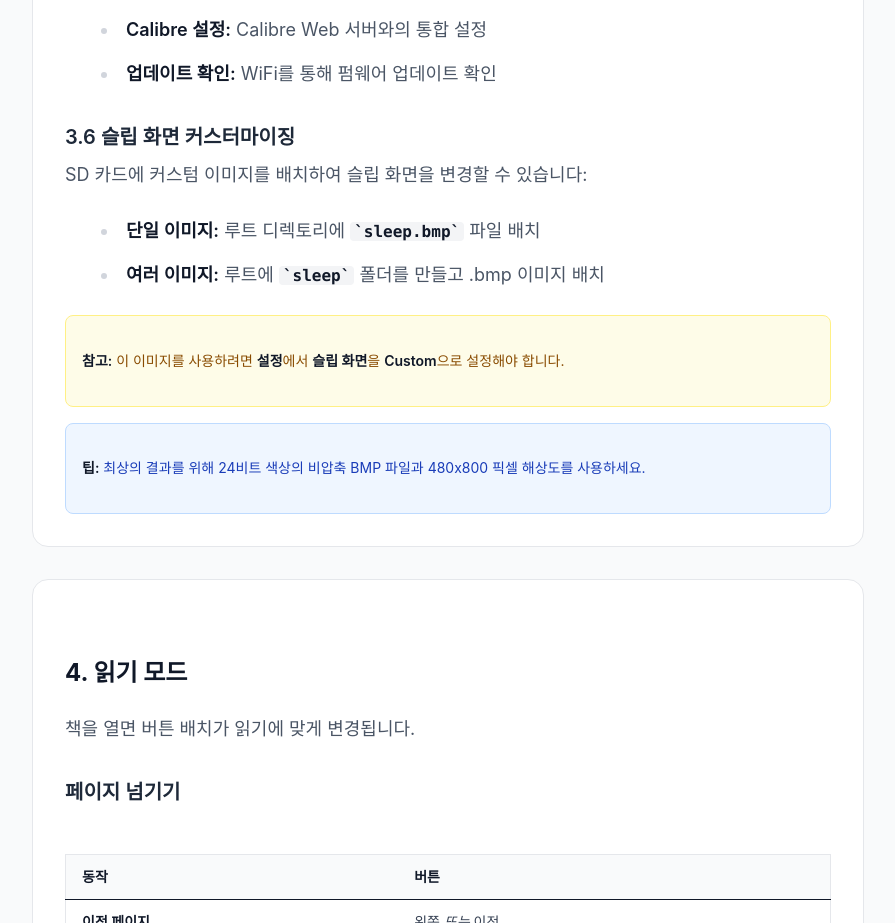
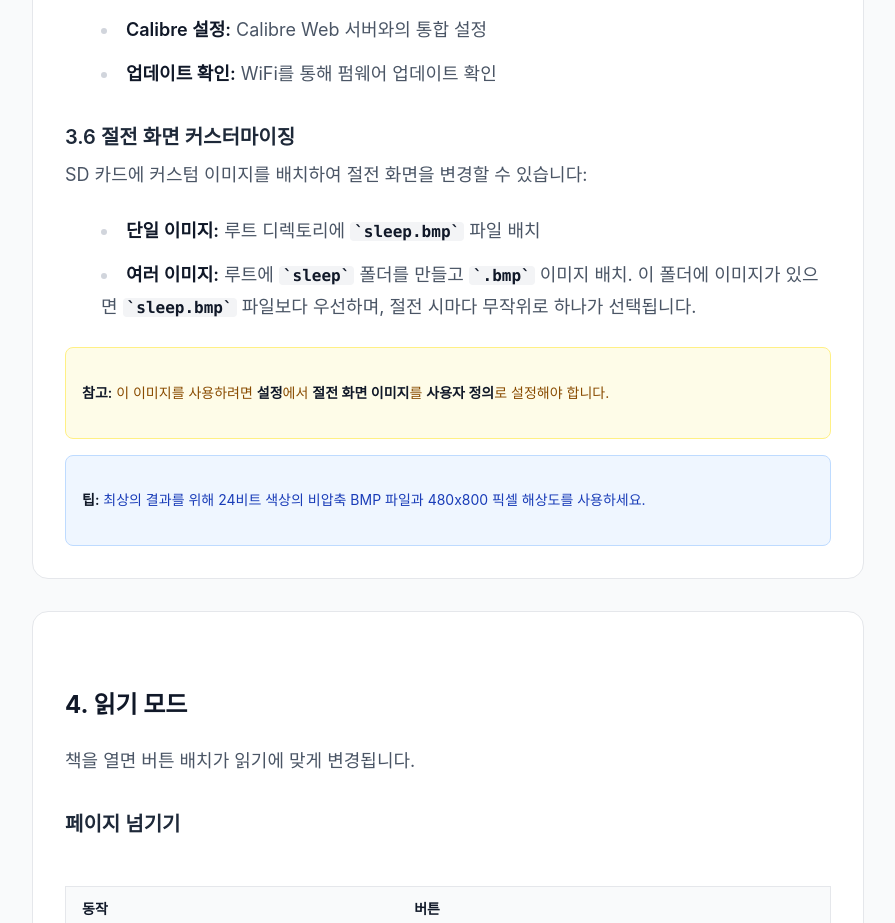
Before and after one commit to eunchurn/crosspoint-reader-docs, a Next.js app: page /guide in a window 1280 px wide. Shown: the part 3380-4303 px from the top of the page, without its empty margins (192-1087 px from the left). Built offline with nearby package versions, Linux system fonts and the light colour scheme; a web font is replaced by a local one.

Commit message:
feat: 절전 화면 커스터마이징 설명 보완 및 설정 옵션 업데이트

```diff
--- a/src/app/guide/page.tsx
+++ b/src/app/guide/page.tsx
@@ -265,10 +265,10 @@ export default function GuidePage() {
 
                   <div>
                     <h3 className="text-xl font-semibold text-gray-800 mb-2">
-                      3.6 슬립 화면 커스터마이징
+                      3.6 절전 화면 커스터마이징
                     </h3>
                     <p className="text-gray-600 mb-2">
-                      SD 카드에 커스텀 이미지를 배치하여 슬립 화면을 변경할 수
+                      SD 카드에 커스텀 이미지를 배치하여 절전 화면을 변경할 수
                       있습니다:
                     </p>
                     <ul className="list-disc list-inside text-gray-600 space-y-1">
@@ -282,14 +282,22 @@ export default function GuidePage() {
                       <li>
                         <strong>여러 이미지:</strong> 루트에{" "}
                         <code className="bg-gray-100 px-1 rounded">sleep</code>{" "}
-                        폴더를 만들고 .bmp 이미지 배치
+                        폴더를 만들고{" "}
+                        <code className="bg-gray-100 px-1 rounded">.bmp</code>{" "}
+                        이미지 배치. 이 폴더에 이미지가 있으면{" "}
+                        <code className="bg-gray-100 px-1 rounded">
+                          sleep.bmp
+                        </code>{" "}
+                        파일보다 우선하며, 절전 시마다 무작위로 하나가
+                        선택됩니다.
                       </li>
                     </ul>
                     <div className="bg-yellow-50 border border-yellow-200 rounded-lg p-4 mt-4">
                       <p className="text-yellow-800 text-sm">
                         <strong>참고:</strong> 이 이미지를 사용하려면{" "}
-                        <strong>설정</strong>에서 <strong>슬립 화면</strong>을{" "}
-                        <strong>Custom</strong>으로 설정해야 합니다.
+                        <strong>설정</strong>에서{" "}
+                        <strong>절전 화면 이미지</strong>를{" "}
+                        <strong>사용자 정의</strong>로 설정해야 합니다.
                       </p>
                     </div>
                     <div className="bg-blue-50 border border-blue-200 rounded-lg p-4 mt-4">
```
